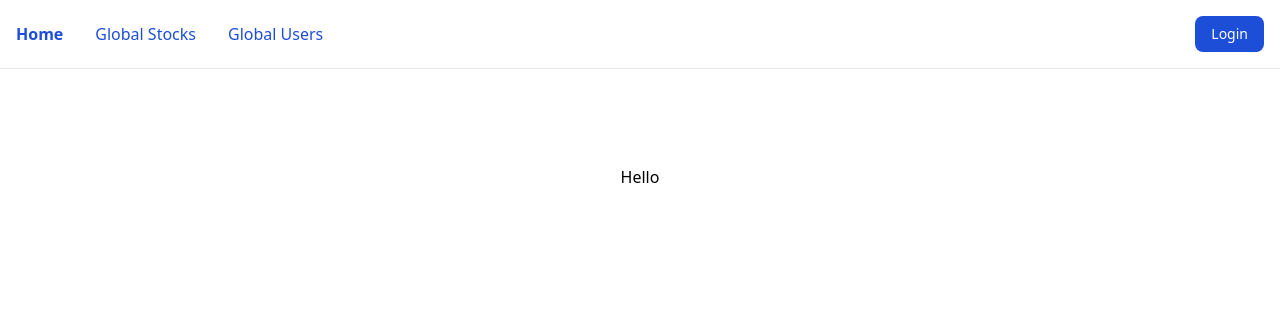
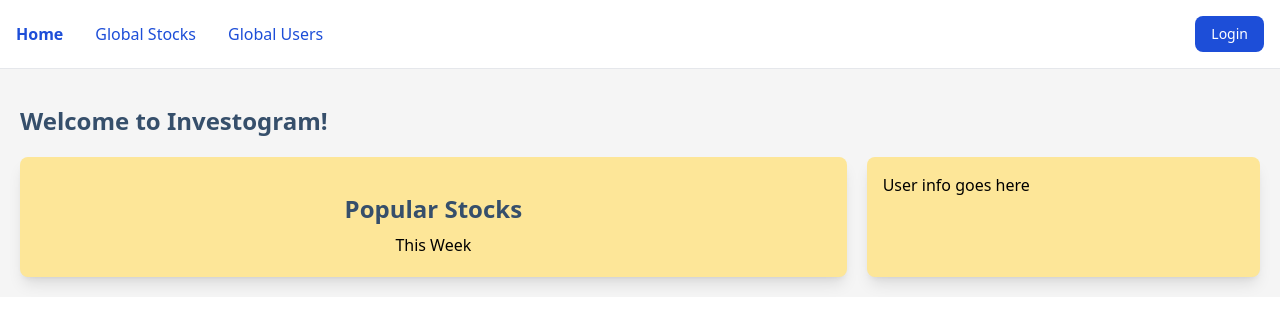
Before and after one commit to CS-407/Investogram-Frontend, a Next.js app: page / in a window 1280 px wide. Shown: the top 332 px of the page. Built offline with nearby package versions, Linux system fonts and the light colour scheme.

Commit message:
home page formatting

```diff
--- a/src/app/page.tsx
+++ b/src/app/page.tsx
@@ -9,9 +9,33 @@ const inter = Inter({ subsets: ['latin'] })
 
 export default function Home() {
   return (
-    <main className={styles.main}>
-      <div>Hello</div>
+    <main
+				className=""
+				style={{ backgroundColor: "#f5f5f5", padding: "20px" }}
+			>
+        <h1
+							className="text-2xl font-bold mt-4 mb-2"
+							style={{ color: "#364F6B", marginBottom:"20px" }}
+						>Welcome to Investogram!</h1>
+      <div className="flex flex-row">
+					<div
+						className="flex-none w-2/3 p-4 flex justify-center items-center flex-col rounded-lg shadow-lg"
+						style={{ backgroundColor: "#FDE698", padding: "20px" }}
+					>
+            <h1
+							className="text-2xl font-bold mt-4 mb-2"
+							style={{ color: "#364F6B" }}
+						>Popular Stocks</h1>
+            <p>This Week</p>
 
+          </div>
+          <div
+						className="flex-grow w-1/3 p-4 shadow-lg bg-white mx-auto align-middle rounded-lg" style={{ backgroundColor: "#FDE698", marginLeft: "20px"  }}
+						>
+              User info goes here
+            </div>
+
+      </div>
     </main>
   )
 }
--- a/src/app/profile/page.tsx
+++ b/src/app/profile/page.tsx
@@ -49,9 +49,10 @@ export default function profile() {
 				style={{ backgroundColor: "#f5f5f5", padding: "20px" }}
 			>
 				<div className="flex flex-row">
+
 					<div
-						className="flex-none w-1/3 p-4 flex justify-center items-center flex-col"
-						style={{ backgroundColor: "#f5f5f5", padding: "20px" }}
+						className="flex-none w-1/3 p-4 flex justify-center items-center flex-col rounded-lg shadow-lg"
+						style={{ backgroundColor: "#FDE698", padding: "20px" }}
 					>
 						<img
 							src={"/images/default_profile.jpg"}
@@ -133,7 +134,7 @@ export default function profile() {
 						</div>
 					</div>
 					<div
-						className="flex-grow w-2/3 p-4 shadow-lg bg-white mx-auto align-middle rounded-lg" style={{ backgroundColor: "#FDE698" }}
+						className="flex-grow w-2/3 p-4 shadow-lg bg-white mx-auto align-middle rounded-lg" style={{ backgroundColor: "#FDE698", marginLeft: "20px" }}
 					>
 							{state?.trades && <LossGainSection monetaryInfo={state.monetary_info} />}
 					</div>
--- a/src/app/user/[uid]/page.tsx
+++ b/src/app/user/[uid]/page.tsx
@@ -101,8 +101,8 @@ const User = () => {
 			>
 				<div className="flex flex-row">
 					<div
-						className="flex-none w-1/3 p-4 flex justify-center items-center flex-col"
-						style={{ backgroundColor: "#f5f5f5", padding: "20px" }}
+						className="flex-none w-1/3 p-4 flex justify-center items-center flex-col rounded-lg shadow-lg"
+						style={{ backgroundColor: "#FDE698", padding: "20px" }}
 					>
 						<img
 							src={"/images/default_profile.jpg"}
@@ -126,13 +126,13 @@ const User = () => {
 								className={`followers`}
 								style={{ marginRight: "10px", color: "#364F6B" }}
 							>
-								<p className="inline bg-blue-100 rounded-full px-3 py-1 text-sm font-semibold text-gray-700 mr-2 mb-2">
+								<p className="inline bg-blue-100 rounded-full px-3 py-1 text-sm font-semibold text-white-700 mr-2 mb-2">
 									{user?.followers}
 								</p>{" "}
 								followers
 							</div>
 							<div className="following" style={{ color: "#364F6B" }}>
-								<p className="inline bg-blue-100 rounded-full px-3 py-1 text-sm font-semibold text-gray-700 mr-2 mb-2">
+								<p className="inline bg-blue-100 rounded-full px-3 py-1 text-sm font-semibold text-white-700 mr-2 mb-2">
 									{user?.following}
 								</p>{" "}
 								following
@@ -162,7 +162,7 @@ const User = () => {
 						</div>
 					</div>
 					<div
-						className="flex-grow w-2/3 p-4 shadow-lg bg-white mx-auto align-middle" style={{ backgroundColor: "#FDE698" }}
+						className="flex-grow w-2/3 p-4 shadow-lg bg-white mx-auto align-middle rounded-lg" style={{ backgroundColor: "#FDE698", marginLeft: "20px"  }}
 						>
 						<div>
 							{following ? (
@@ -173,7 +173,7 @@ const User = () => {
 							) : (
 								<p
 									className="text-2xl font-bold mt-4"
-									style={{ color: "#364F6B" }}
+									style={{ color: "#364F6B", padding: "20px" }}
 								>
 									Follow to see trade information
 								</p>
--- a/src/components/profile/lossGainSection.tsx
+++ b/src/components/profile/lossGainSection.tsx
@@ -32,6 +32,7 @@ export default function LossGainSection(props: LossGainSectionProps) {
 						</div>
 					</div>
 				</div>
+				<div className="flex flex-row">
 				<div className="flex-col px-1 mr-2">
 					<div className="font-semibold text-lg">Total Loss:</div>
 					<p className="text-sm">How much stock has been bought on the app</p>
@@ -62,7 +63,8 @@ export default function LossGainSection(props: LossGainSectionProps) {
 						on {purchases + sales} trades
 					</div>
 				</div>
-			</div>
+				</div>
+				</div>
 		);
 	} else {
 		return (
```
